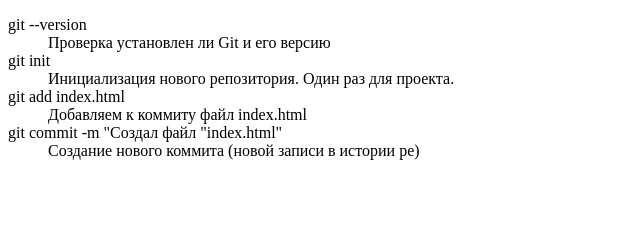
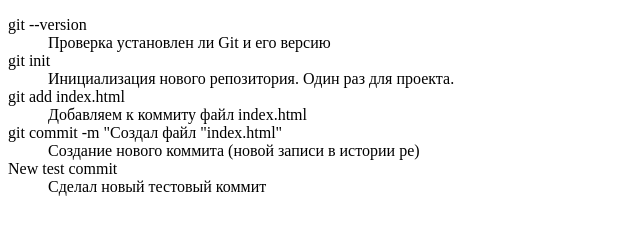
Before and after one commit to maystrov/Lesson-4, a plain HTML site: page index.html in a window 1280 px wide. Shown: the whole page, without its empty margins (0-640 px from the left). Drawn offline with Linux system fonts and the light colour scheme.

Commit message:
Тестовый коммит 16-08

```diff
--- a/index.html
+++ b/index.html
@@ -24,6 +24,10 @@
         <dd>
             Создание нового коммита (новой записи в истории ре)
         </dd>
+        <dt>New test commit</dt>
+        <dd>
+            Сделал новый тестовый коммит
+        </dd>
     </dl>
 </body>
 </html>
```
